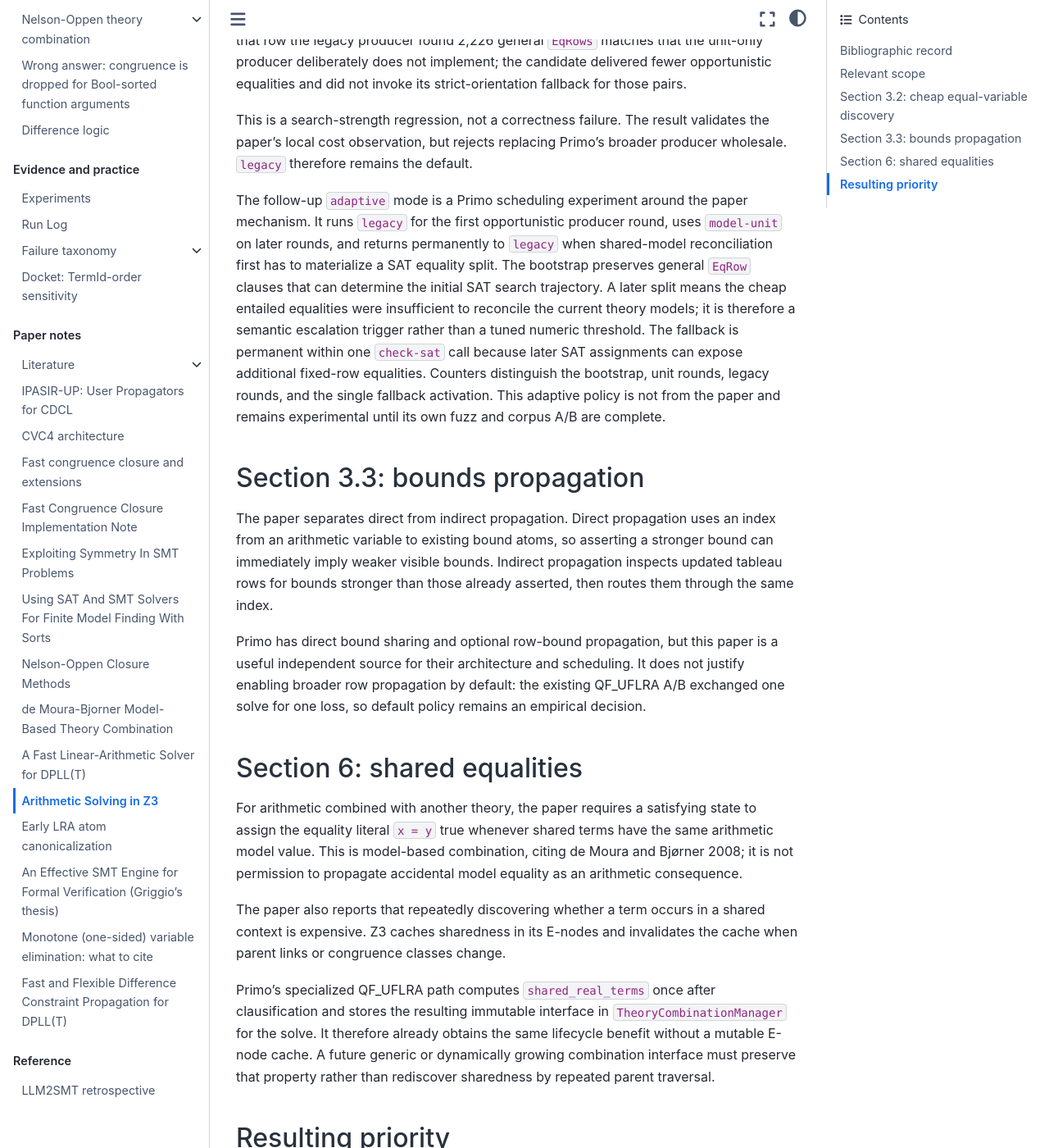
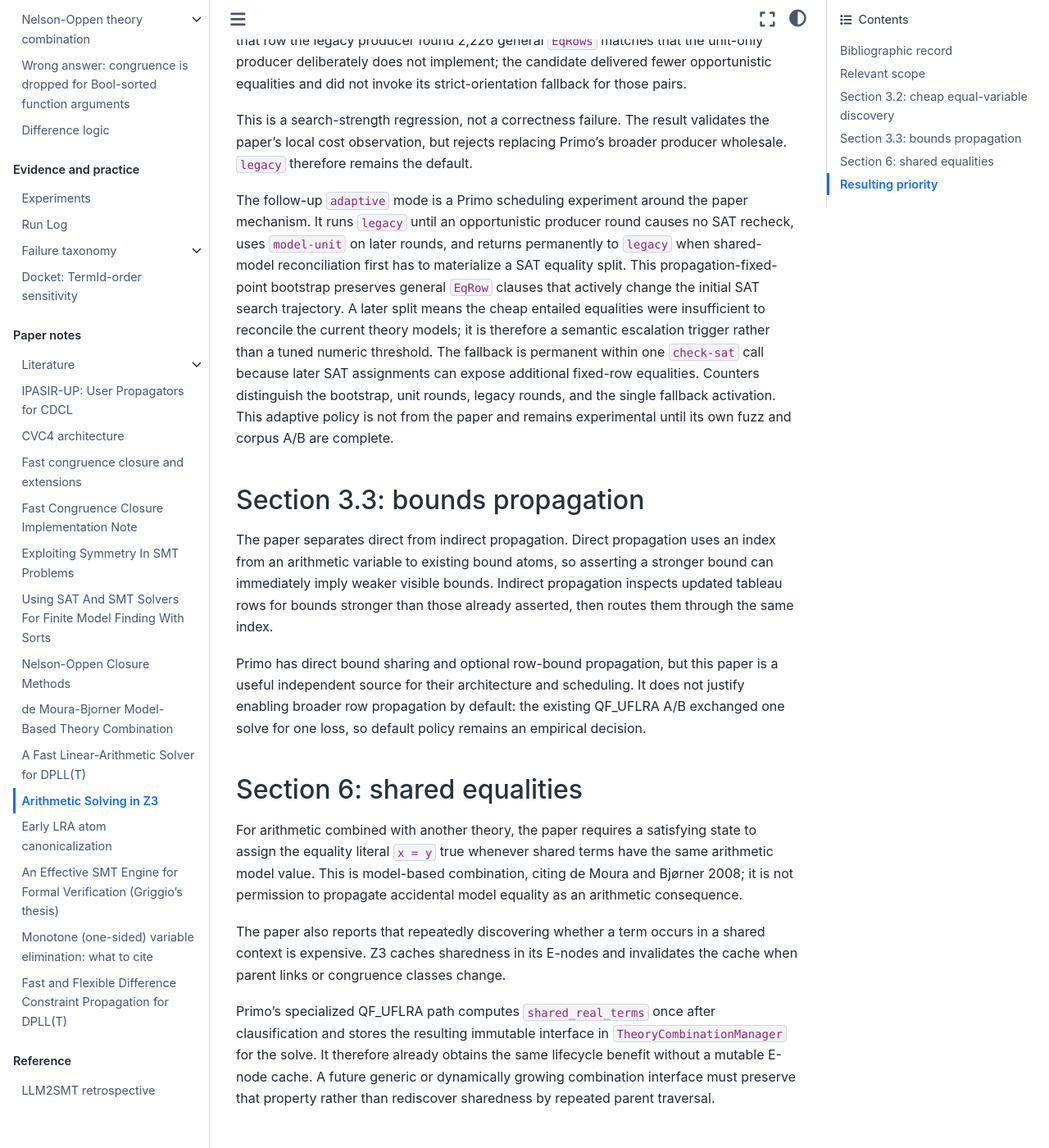
Before and after one commit to primo-solver/primo, a Jupyter Book: the page built from docs/papers/arithmetic-solving-in-z3.md, in a window 1280 px wide and 1400 px high, scrolled down 4157 px. Shown: the whole window at 82% size. Built offline with Jupyter Book 1.0.4 settings and Sphinx 7.4.7 and the Sphinx Book theme 1.1.4, drawn with Linux system fonts in a browser that asks for light colours; some of the changed text lies outside the part shown.

Commit message:
Bootstrap adaptive equality production to fixed point

```diff
--- a/docs/papers/arithmetic-solving-in-z3.md
+++ b/docs/papers/arithmetic-solving-in-z3.md
@@ -170,11 +170,12 @@ validates the paper's local cost observation, but rejects replacing Primo's
 broader producer wholesale. `legacy` therefore remains the default.
 
 The follow-up `adaptive` mode is a Primo scheduling experiment around the
-paper mechanism. It runs `legacy` for the first opportunistic producer round,
-uses `model-unit` on later rounds, and returns permanently to `legacy` when
-shared-model reconciliation first has to materialize a SAT equality split.
-The bootstrap preserves general `EqRow` clauses that can determine the initial
-SAT search trajectory. A later split means the cheap entailed equalities were
+paper mechanism. It runs `legacy` until an opportunistic producer round causes
+no SAT recheck, uses `model-unit` on later rounds, and returns permanently to
+`legacy` when shared-model reconciliation first has to materialize a SAT
+equality split. This propagation-fixed-point bootstrap preserves general
+`EqRow` clauses that actively change the initial SAT search trajectory. A later
+split means the cheap entailed equalities were
 insufficient to reconcile the current theory models; it is therefore a
 semantic escalation trigger rather than a tuned numeric threshold. The
 fallback is permanent within one `check-sat` call because later SAT assignments
@@ -225,6 +226,7 @@ current-model-filtered unit-row recognizer, retain explanations, and leave the
 strict-orientation oracle as the completeness path. The opt-in `model-unit`
 producer is the completed experiment. It substantially reduces producer-local
 work, but the recorded full-corpus loss rejects default promotion. The
-experimental `adaptive` policy tests whether one legacy bootstrap round can
-recover useful general `EqRows` lemmas without paying their exact-offset cost
-on every round; its benchmark result is not yet established.
+experimental `adaptive` policy tests whether a propagation-fixed-point legacy
+bootstrap can recover useful general `EqRows` lemmas without paying their
+exact-offset cost on every later round; its benchmark result is not yet
+established.
```
Also changed, not shown: docs/debugging.md (+1 -0 lines), docs/papers/nelson-oppen-closure-methods.md (+7 -5 lines), docs/tuning-parameters.md (+1 -1 lines), 4 other files.
